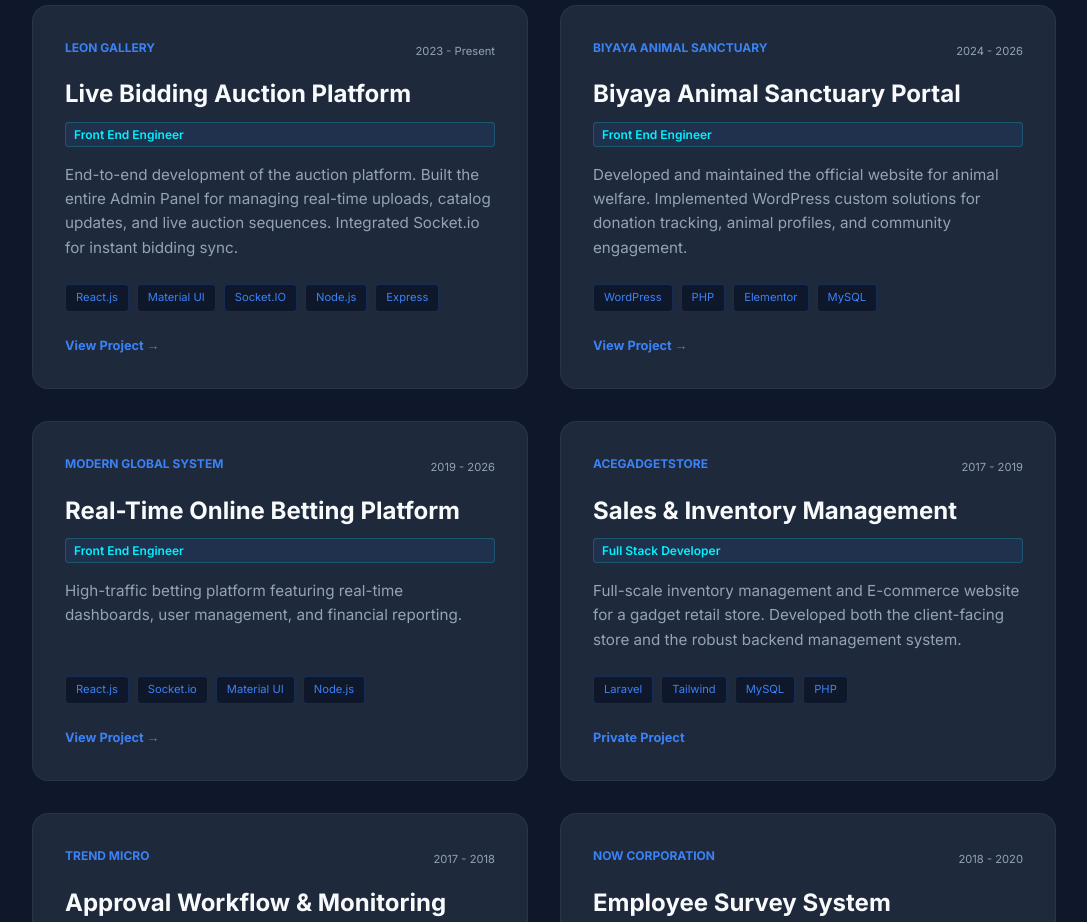
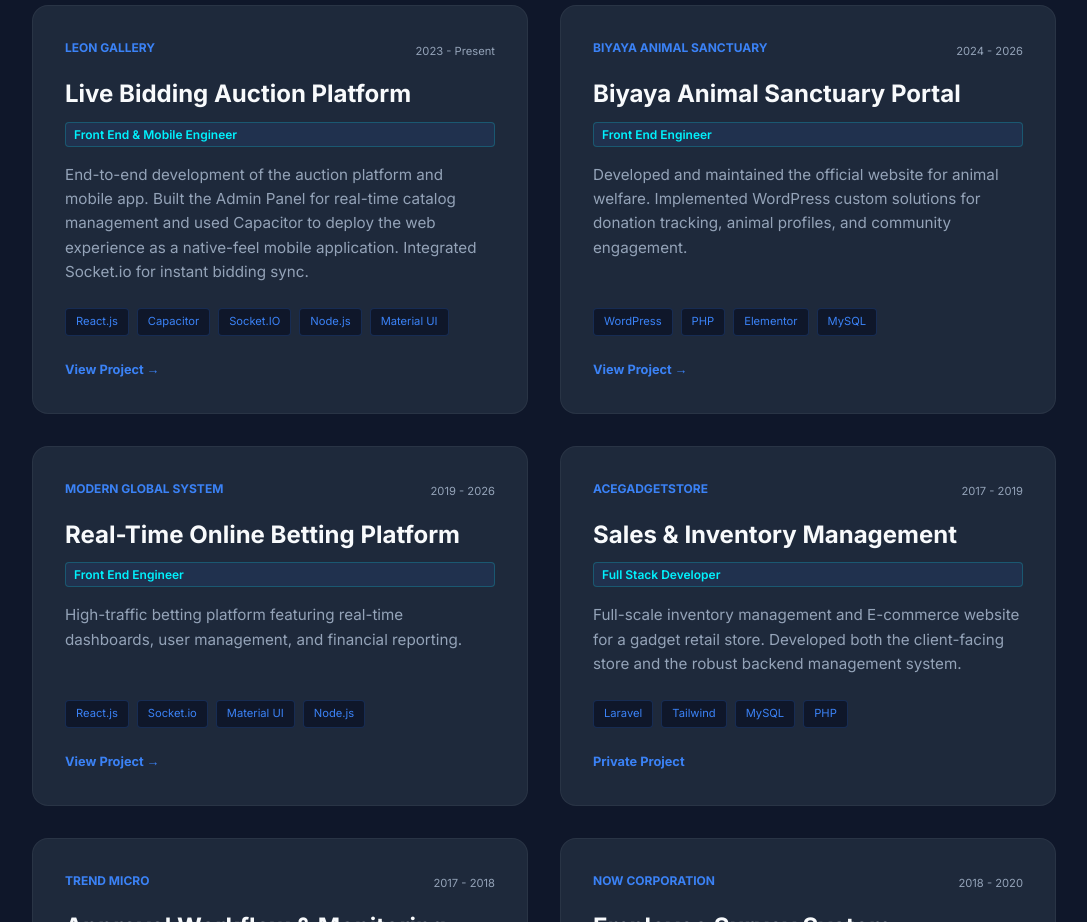
Before and after one commit to ferdydeleon/my-portfolio, a plain HTML site: page index.html in a window 1280 px wide. Shown: the part 1040-1962 px from the top of the page, without its empty margins (96-1183 px from the left). Drawn offline with Linux system fonts and the light colour scheme.

Commit message:
update resume

```diff
--- a/index.html
+++ b/index.html
@@ -285,7 +285,8 @@
         </div>
 
         <div class="grid" id="project-grid">
-            </div>
+            <!-- Projects injected by JS -->
+        </div>
     </section>
 
     <footer id="contact">
@@ -303,11 +304,11 @@
         const projects = [
             {
                 title: "Live Bidding Auction Platform",
-                role: "Front End Engineer",
+                role: "Front End & Mobile Engineer",
                 company: "Leon Gallery",
-                category: "web",
-                desc: "End-to-end development of the auction platform. Built the entire Admin Panel for managing real-time uploads, catalog updates, and live auction sequences. Integrated Socket.io for instant bidding sync.",
-                tech: ["React.js", "Material UI", "Socket.IO", "Node.js", "Express"],
+                category: "hybrid", // Will appear in both filters
+                desc: "End-to-end development of the auction platform and mobile app. Built the Admin Panel for real-time catalog management and used Capacitor to deploy the web experience as a native-feel mobile application. Integrated Socket.io for instant bidding sync.",
+                tech: ["React.js", "Capacitor", "Socket.IO", "Node.js", "Material UI"],
                 period: "2023 - Present",
                 link: "https://leon-gallery.com/"
             },
@@ -410,7 +411,8 @@
             if (cat === 'all') {
                 renderProjects(projects);
             } else {
-                const filtered = projects.filter(p => p.category === cat);
+                // Modified to include 'hybrid' projects in both Web and App views
+                const filtered = projects.filter(p => p.category === cat || p.category === 'hybrid');
                 renderProjects(filtered);
             }
         }
```
